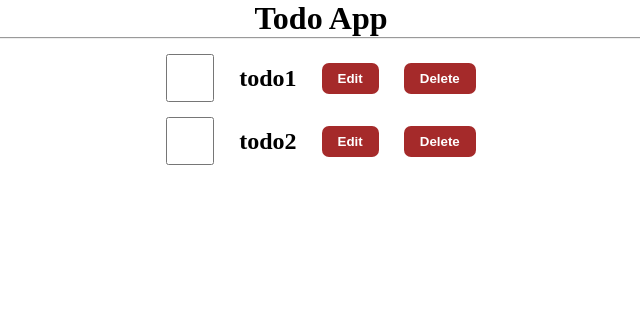
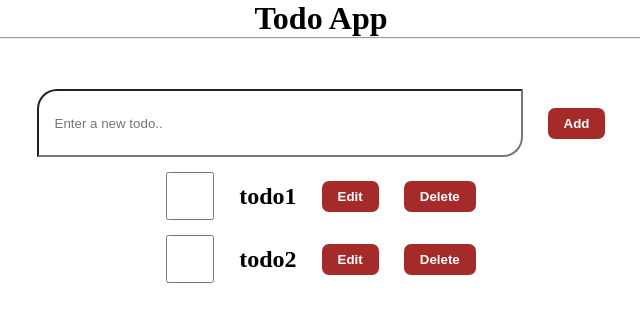
Before and after one commit to chandra-12-sinha/Todo_App, a React (Vite) app: page / in a window 1280 px wide. Shown: the top 322 px of the page, without its empty margins (319-959 px from the left). Built offline with nearby package versions, Linux system fonts and the light colour scheme.

Commit message:
create some addtodo  files and input and button

```diff
--- a/src/App.jsx
+++ b/src/App.jsx
@@ -1,4 +1,5 @@
 import "./App.css"
+import AddTodo from "./Components/AddTodo/AddTodo"
 import TodoList from './Components/TodoList/TodoList'
 
 function App() {
@@ -8,6 +9,7 @@ function App() {
         Todo App
         </h1>
         <hr />
+        <AddTodo/>
     <TodoList/>
     </div>
   )
--- /dev/null
+++ b/src/Components/AddTodo/AddTodo.css
@@ -0,0 +1,14 @@
+.add-wrapper{
+    display: flex;
+    align-items: center;
+    justify-content: center;
+    gap: 25px;
+    margin-top: 50px;
+}
+
+.input{
+    width: 450px;
+    padding: 0.5rem 1rem;
+    border-top-left-radius:20px;
+    border-bottom-right-radius:20px;
+}
--- /dev/null
+++ b/src/Components/AddTodo/AddTodo.jsx
@@ -0,0 +1,12 @@
+import "./AddTodo.css"
+
+function AddTodo() {
+  return (
+    <div className='add-wrapper'>
+      <input className='input' type="text" placeholder='Enter a new todo..' />
+    <button>Add</button>
+    </div>
+  )
+}
+
+export default AddTodo
```
